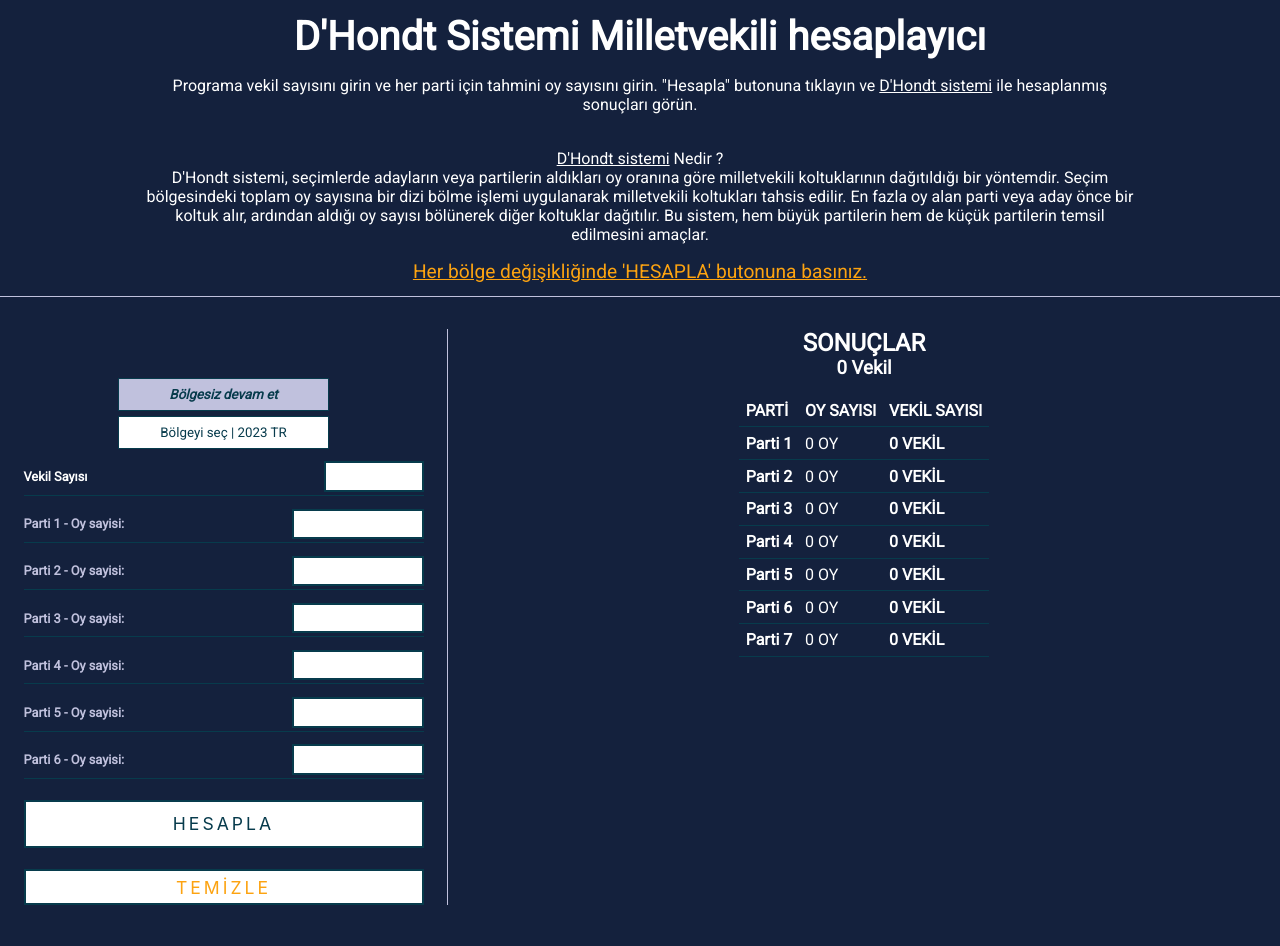
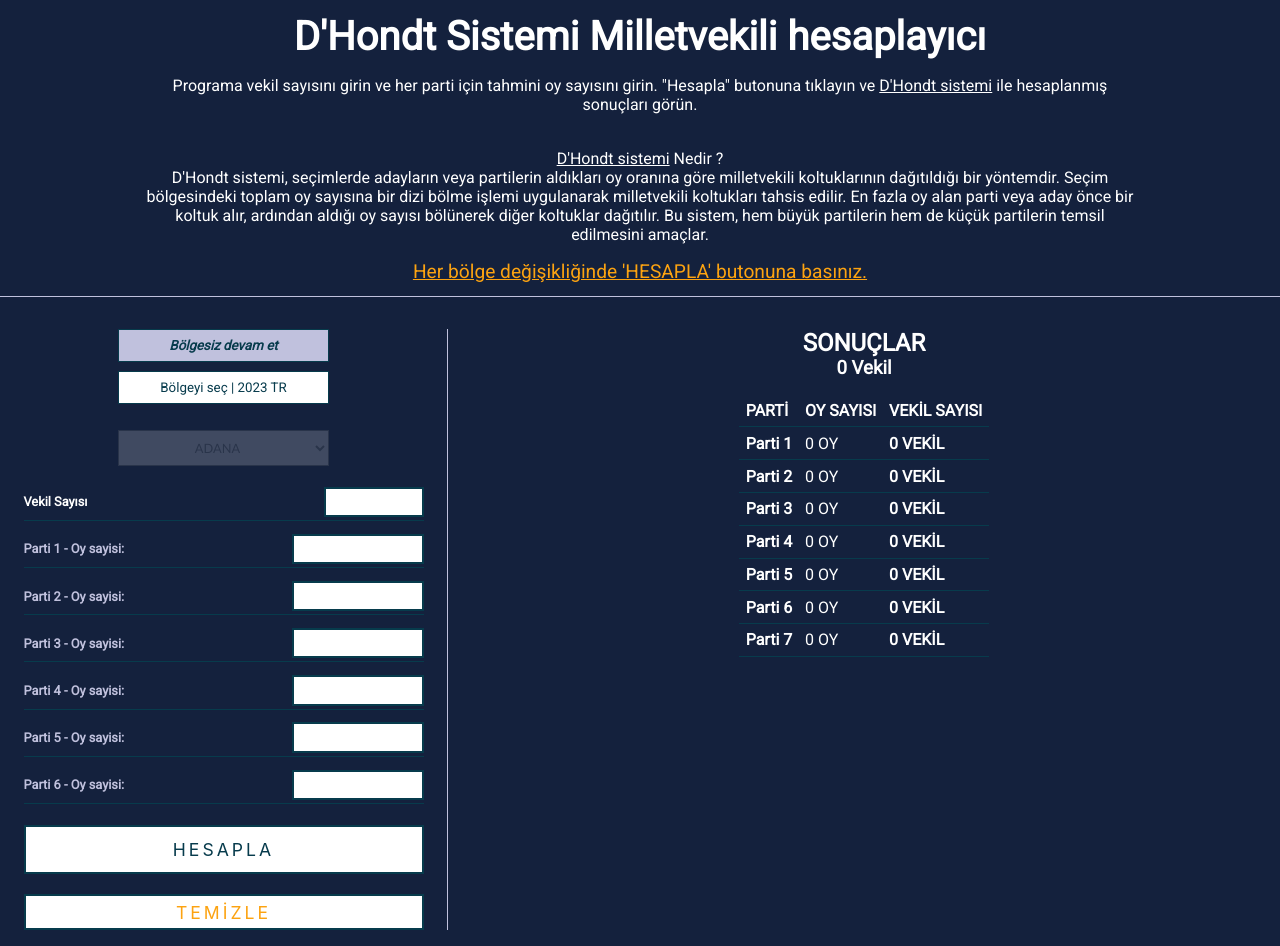
Before and after one commit to berkaysson/dhondt-system-calculator, a React (Create React App) app: page / in a window 1280 px wide. Before the commit the page ends 921 px from the top, so only its background shows below. Built offline with nearby package versions, Linux system fonts and the light colour scheme.

Commit message:
Minor positioning changes

```diff
--- a/src/Components/DistrictSelectionForm.js
+++ b/src/Components/DistrictSelectionForm.js
@@ -8,6 +8,7 @@ const SelectionFormWrapper = styled.div`
   flex-direction: column;
   width: 50%;
   min-width: 160px;
+  gap: .6rem;
 `;
 
 const Select = styled.select`
@@ -17,8 +18,9 @@ const Select = styled.select`
   font-family: "Gill Sans", "Gill Sans MT", Calibri, "Trebuchet MS", sans-serif;
   margin-bottom: 0.5rem;
   transition: opacity 0.1s;
-  opacity: 0;
+  opacity: 0.2;
   text-align: center;
+  margin-top: 1rem;
 
   &.active {
     opacity: 1;
@@ -37,7 +39,6 @@ const Button = styled.button`
   -webkit-user-select: none;
   touch-action: manipulation;
   padding: 0.5rem;
-  margin-top: 5px;
   transition: inherit;
   width: 100%;
 
@@ -76,11 +77,25 @@ const DistrictSelectionForm = ({ onDistrictSelection, isDistrictSelected }) => {
 
   return (
     <SelectionFormWrapper>
+      <Button
+        className={selectNoDistrict}
+        type="button"
+        onClick={() => onDistrictSelection(false)}
+      >
+        {buttonContent[1]}
+      </Button>
+      <Button
+        className={selectDistrict}
+        type="button"
+        onClick={() => onDistrictSelection(true)}
+      >
+        {buttonContent[0]}
+      </Button>
       <Select
         className={selectDistrict}
         id="districtSelection"
         onChange={() => onDistrictSelection(true)}
-        disabled={selectDistrict === "active" ? false:true}
+        disabled={selectDistrict === "active" ? false : true}
       >
         {districtNames.map((name) => (
           <option key={name} value={name}>
@@ -88,22 +103,6 @@ const DistrictSelectionForm = ({ onDistrictSelection, isDistrictSelected }) => {
           </option>
         ))}
       </Select>
-
-      <Button
-          className={selectNoDistrict}
-          type="button"
-          onClick={() => onDistrictSelection(false)}
-        >
-          {buttonContent[1]}
-        </Button>
-        <Button
-          className={selectDistrict}
-          type="button"
-          onClick={() => onDistrictSelection(true)}
-        >
-          {buttonContent[0]}
-        </Button>
-
     </SelectionFormWrapper>
   );
 };
```
